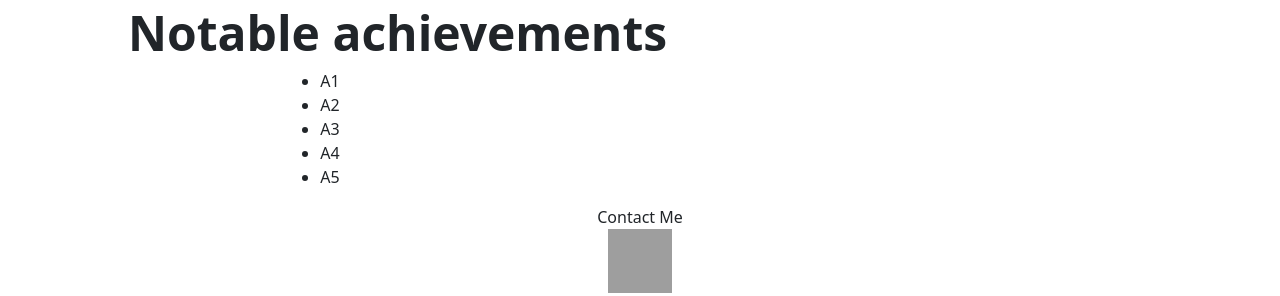
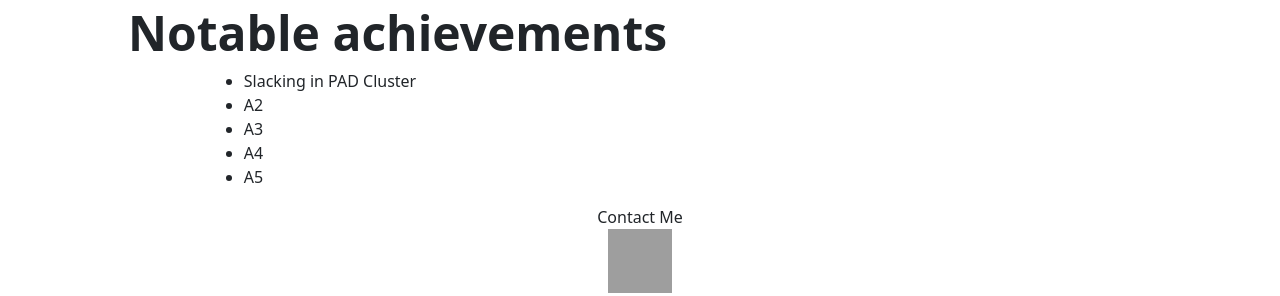
Before and after one commit to yishun00/yishun00.github.io, a plain HTML site: page index.html in a window 1280 px wide. Shown: the part 643-939 px from the top of the page. Drawn offline with nearby package versions, Linux system fonts and the light colour scheme; grey boxes are pictures that could not be loaded; a web font is replaced by a local one.

Commit message:
Update index.html

```diff
--- a/index.html
+++ b/index.html
@@ -46,7 +46,7 @@
       <div class="row">
         <div class="col-6 achievements d-flex justify-content-center align-items-center">
           <ul>
-              <li> A1 </li>
+              <li> Slacking in PAD Cluster </li>
               <li> A2 </li>
               <li> A3 </li>
               <li> A4 </li>
```
